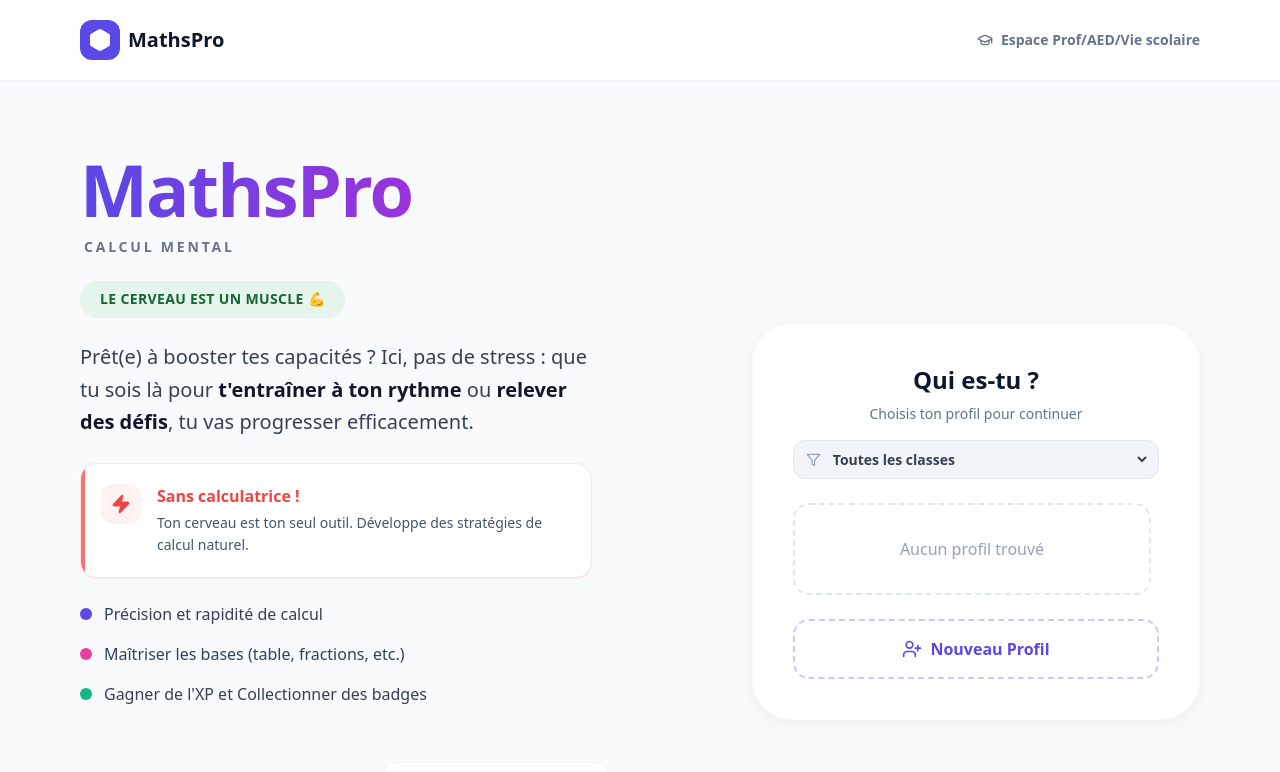
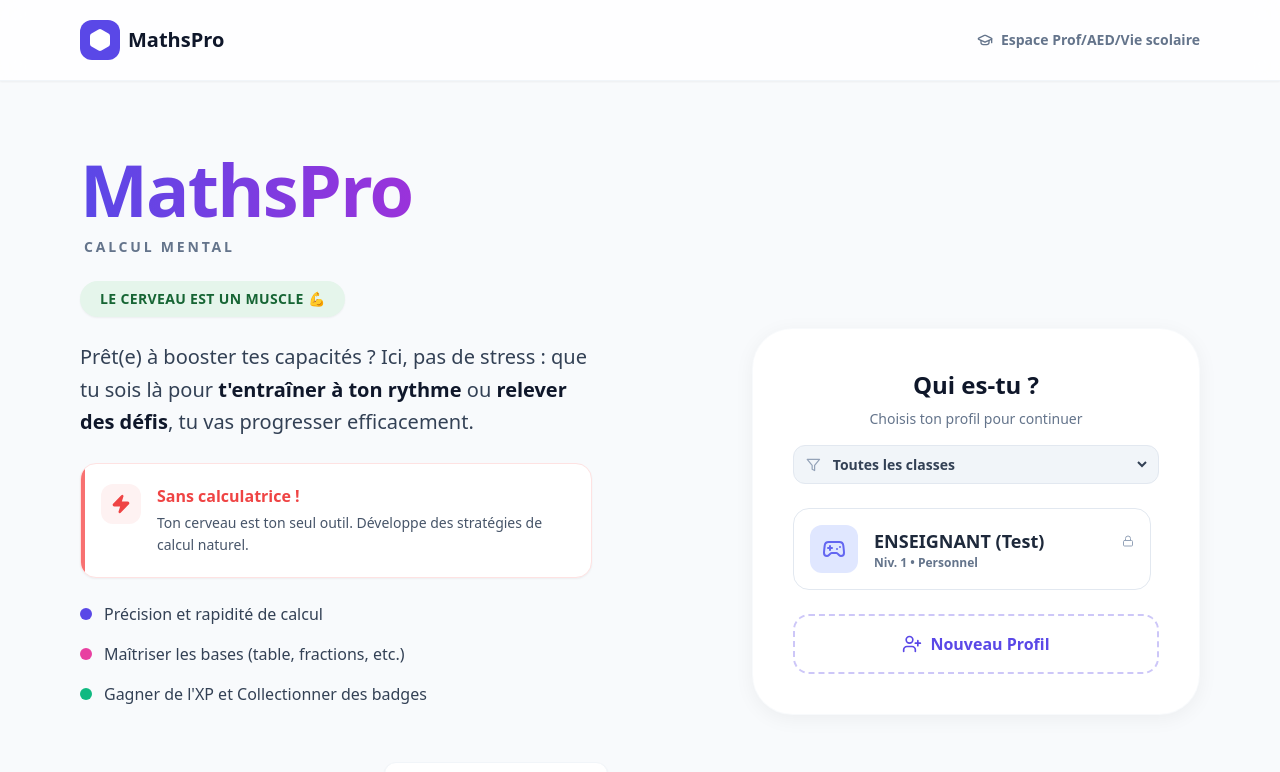
Before and after one commit to kaddourielhassan/MathsPro2026, a React (Vite) app: page / in a window 1280 px wide. Shown: the top 772 px of the page. Built offline with nearby package versions, Linux system fonts and the light colour scheme.

Commit message:
feat: ajout du profil ENSEIGNANT avec PIN dynamique basé sur l'année

```diff
--- a/src/pages/Accueil.jsx
+++ b/src/pages/Accueil.jsx
@@ -34,6 +34,11 @@ export default function Accueil() {
   const [currentUrl, setCurrentUrl] = useState('')
   const [isQrExpanded, setIsQrExpanded] = useState(false)
 
+  const [showPinModal, setShowPinModal] = useState(false)
+  const [selectedProfileForPin, setSelectedProfileForPin] = useState(null)
+  const [pinInput, setPinInput] = useState('')
+  const [pinError, setPinError] = useState('')
+
   useEffect(() => {
     setCurrentUrl(window.location.origin + window.location.pathname)
   }, [])
@@ -66,9 +71,38 @@ export default function Accueil() {
     navigate('/modules')
   }
 
-  const handleSelect = (id) => {
-    setActiveProfile(id)
-    navigate('/modules')
+  const handleSelect = (profile) => {
+    if (profile.pinHash) {
+      setSelectedProfileForPin(profile)
+      setShowPinModal(true)
+    } else {
+      setActiveProfile(profile.id)
+      navigate('/modules')
+    }
+  }
+
+  const handleVerifyPin = async () => {
+    if (!selectedProfileForPin) return
+
+    let isValid = false
+
+    // Cas spécial Enseignant : PIN dynamique (année en cours)
+    if (selectedProfileForPin.isTeacher) {
+      const currentYear = new Date().getFullYear().toString()
+      isValid = pinInput === currentYear
+    } else {
+      isValid = await verifyHash(pinInput, selectedProfileForPin.pinSalt, selectedProfileForPin.pinHash)
+    }
+
+    if (isValid) {
+      setActiveProfile(selectedProfileForPin.id)
+      navigate('/modules')
+      setShowPinModal(false)
+      setPinInput('')
+      setPinError('')
+    } else {
+      setPinError("Code incorrect.")
+    }
   }
 
   return (
@@ -180,7 +214,7 @@ export default function Accueil() {
               return (
                 <button
                   key={p.id}
-                  onClick={() => handleSelect(p.id)}
+                  onClick={() => handleSelect(p)}
                   className={`w-full flex items-center gap-4 p-4 rounded-2xl border transition-all text-left group ${isActive ? 'border-[#5a48e7] bg-indigo-50/50 shadow-sm' : 'border-slate-200 hover:border-[#5a48e7] hover:shadow-md bg-white'}`}
                 >
                   <div className={`h-12 w-12 rounded-xl flex items-center justify-center group-hover:scale-110 transition-transform ${avatarObj.bg} ${avatarObj.color}`}>
@@ -317,6 +351,41 @@ export default function Accueil() {
         </div>
       )}
 
+
+      {/* PIN Modal pour sélection de profil protégé */}
+      {showPinModal && (
+        <div className="fixed inset-0 z-[100] flex items-center justify-center bg-slate-900/80 backdrop-blur-md p-4 animate-in fade-in">
+           <div className="bg-white p-8 rounded-[2.5rem] shadow-2xl max-w-sm w-full text-center space-y-6 border-2 border-indigo-100">
+              <div className="h-16 w-16 bg-indigo-50 text-[#5a48e7] rounded-2xl flex items-center justify-center mx-auto">
+                 <Lock className="h-8 w-8" />
+              </div>
+              <div>
+                <h3 className="text-2xl font-black text-slate-900">Profil Protégé</h3>
+                <p className="text-slate-500 font-medium mt-1">Saisis le code PIN pour accéder à ce profil.</p>
+              </div>
+              <div className="space-y-4">
+                <input
+                  type="password"
+                  inputMode="numeric"
+                  maxLength={4}
+                  value={pinInput}
+                  onChange={(e) => setPinInput(e.target.value.replace(/\D/g, ''))}
+                  placeholder="••••"
+                  autoFocus
+                  className="w-full p-4 rounded-xl border-2 border-slate-200 focus:border-[#5a48e7] outline-none text-center font-black tracking-[1em] text-3xl bg-slate-50"
+                  onKeyDown={(e) => e.key === 'Enter' && handleVerifyPin()}
+                />
+                {pinError && <p className="text-red-500 font-bold text-sm animate-bounce">{pinError}</p>}
+
+                <div className="flex gap-2">
+                   <button onClick={() => { setShowPinModal(false); setPinInput(''); setPinError(''); }} className="flex-1 py-4 font-bold text-slate-500 bg-slate-200 rounded-xl hover:bg-slate-300 transition-all">Annuler</button>
+                   <button onClick={handleVerifyPin} className="flex-1 py-4 font-black text-white bg-[#5a48e7] rounded-xl hover:bg-[#4b3aca] transition-all shadow-lg">Entrer</button>
+                </div>
+              </div>
+           </div>
+        </div>
+      )}
+
     </div>
   )
 }
--- a/src/pages/DashboardEleve.jsx
+++ b/src/pages/DashboardEleve.jsx
@@ -37,7 +37,14 @@ export default function DashboardEleve() {
   }
 
   const handleVerifyPin = async () => {
-    const isValid = await verifyHash(pinInput, activeProfile.pinSalt, activeProfile.pinHash)
+    let isValid = false
+    if (activeProfile.isTeacher) {
+      const currentYear = new Date().getFullYear().toString()
+      isValid = pinInput === currentYear
+    } else {
+      isValid = await verifyHash(pinInput, activeProfile.pinSalt, activeProfile.pinHash)
+    }
+
     if (isValid) {
       generateAttestationPdf(activeProfile)
       setShowPinModal(false)
--- a/src/store/useProfileStore.js
+++ b/src/store/useProfileStore.js
@@ -4,7 +4,23 @@ import { persist } from 'zustand/middleware'
 export const useProfileStore = create(
   persist(
     (set, get) => ({
-      profiles: [],
+      profiles: [
+        {
+          id: 'admin-prof-id',
+          prenomOuPseudo: 'ENSEIGNANT (Test)',
+          classe: 'Personnel',
+          avatar: 0,
+          dateCreation: new Date().toISOString(),
+          preferencesAffichage: { theme: 'clair', dyslexie: false, son: true },
+          niveau: 1,
+          xpTotal: 0,
+          badges: [],
+          historique: [],
+          isTeacher: true, // Flag spécial
+          pinHash: 'DYNAMIC', // Indicateur pour le code dynamique
+          pinSalt: 'DYNAMIC'
+        }
+      ],
       activeProfileId: null,
       adminSettings: {
         codeHash: null,
```
